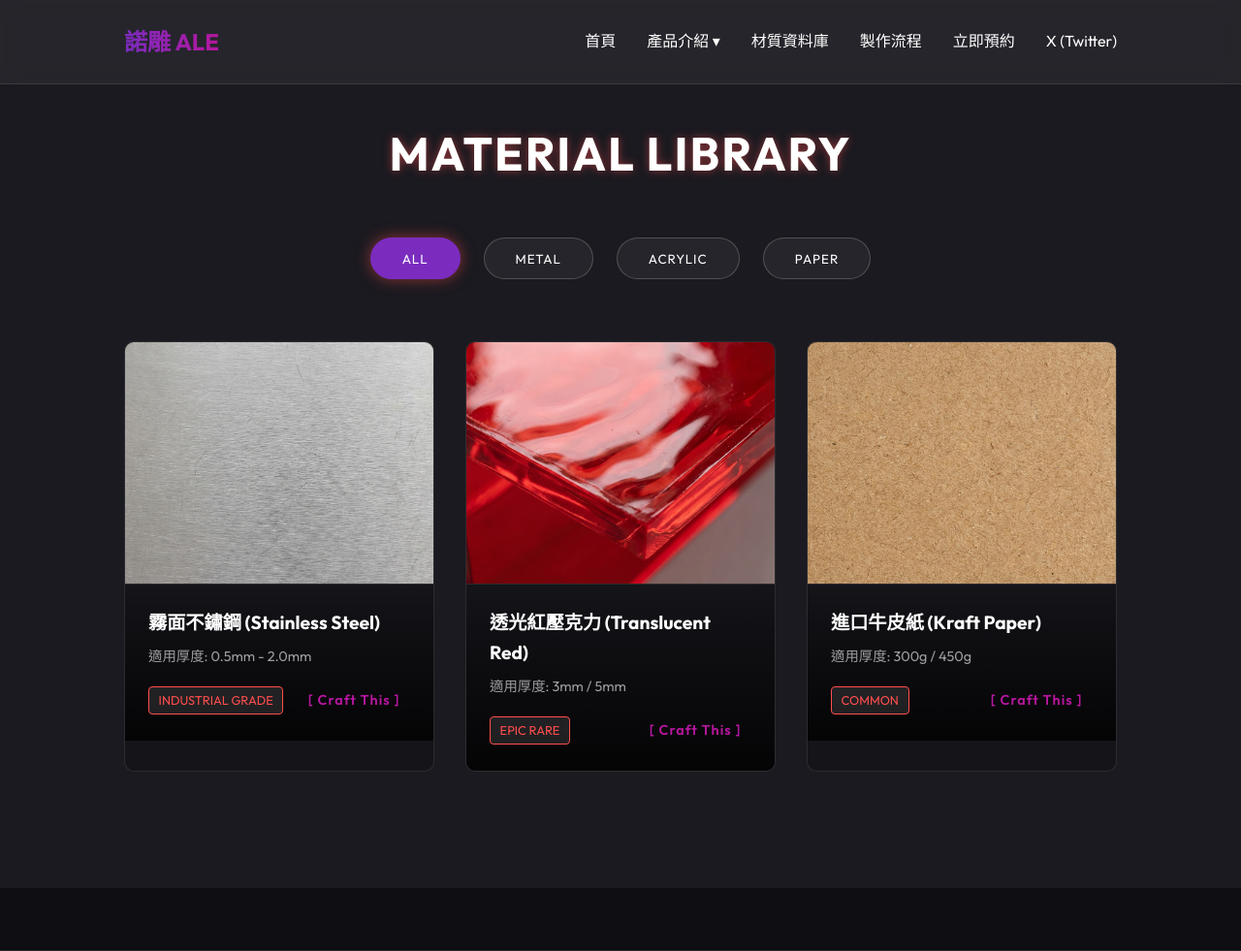
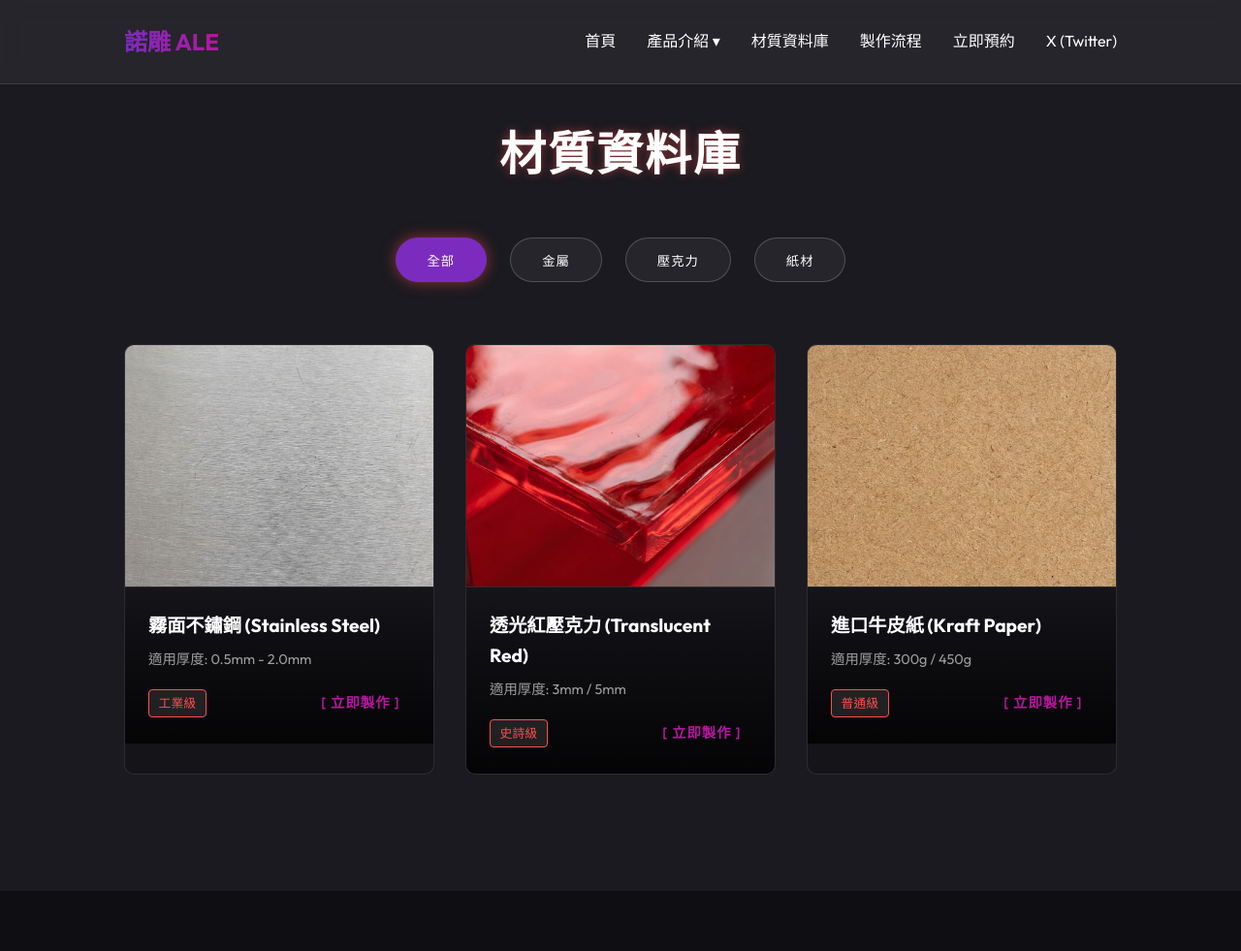
Before and after one commit to Arnoldtw1124/lazer, a Flask app: page /materials in a window 1280 px wide. Shown: the top 981 px of the page at 97% size. Run offline with Flask 3, Linux system fonts and the light colour scheme.

Commit message:
Translate English-only UI text to Chinese

```diff
--- a/templates/faq.html
+++ b/templates/faq.html
@@ -13,7 +13,7 @@
         letter-spacing: 2px;
         position: relative;
     ">
-        Common Questions
+        常見問題
         <span style="
             display: block;
             font-size: 1rem;
@@ -141,7 +141,7 @@
             </a>
 
             <div style="text-align: center;">
-                <p style="margin-bottom: 0.5rem; font-size: 0.8rem; color: rgba(255,255,255,0.5);">SCAN ME</p>
+                <p style="margin-bottom: 0.5rem; font-size: 0.8rem; color: rgba(255,255,255,0.5);">掃描加入</p>
                 <img src="{{ url_for('static', filename='images/faq_qr.png') }}" alt="QR Code" style="
                     width: 100px;
                     height: 100px;
--- a/templates/materials.html
+++ b/templates/materials.html
@@ -12,14 +12,14 @@
         text-transform: uppercase;
         letter-spacing: 2px;
         text-shadow: 0 0 10px rgba(255, 77, 77, 0.5);
-    ">Material Library</h1>
+    ">材質資料庫</h1>
 
     <!-- Filters -->
     <div style="display: flex; justify-content: center; gap: 1.5rem; margin-bottom: 4rem;">
-        <button onclick="filterMaterials('all')" class="filter-btn active">All</button>
-        <button onclick="filterMaterials('metal')" class="filter-btn">Metal</button>
-        <button onclick="filterMaterials('acrylic')" class="filter-btn">Acrylic</button>
-        <button onclick="filterMaterials('paper')" class="filter-btn">Paper</button>
+        <button onclick="filterMaterials('all')" class="filter-btn active">全部</button>
+        <button onclick="filterMaterials('metal')" class="filter-btn">金屬</button>
+        <button onclick="filterMaterials('acrylic')" class="filter-btn">壓克力</button>
+        <button onclick="filterMaterials('paper')" class="filter-btn">紙材</button>
     </div>
 
     <!-- Grid -->
@@ -37,8 +37,8 @@
                 <h3>霧面不鏽鋼 (Stainless Steel)</h3>
                 <p>適用厚度: 0.5mm - 2.0mm</p>
                 <div style="display: flex; justify-content: space-between; align-items: center;">
-                    <span class="rarity">Industrial Grade</span>
-                    <a href="{{ url_for('booking') }}?material=metal" class="craft-btn">[ Craft This ]</a>
+                    <span class="rarity">工業級</span>
+                    <a href="{{ url_for('booking') }}?material=metal" class="craft-btn">[ 立即製作 ]</a>
                 </div>
             </div>
         </div>
@@ -56,8 +56,8 @@
                 <h3>透光紅壓克力 (Translucent Red)</h3>
                 <p>適用厚度: 3mm / 5mm</p>
                 <div style="display: flex; justify-content: space-between; align-items: center;">
-                    <span class="rarity">Epic Rare</span>
-                    <a href="{{ url_for('booking') }}?material=acrylic" class="craft-btn">[ Craft This ]</a>
+                    <span class="rarity">史詩級</span>
+                    <a href="{{ url_for('booking') }}?material=acrylic" class="craft-btn">[ 立即製作 ]</a>
                 </div>
             </div>
         </div>
@@ -75,8 +75,8 @@
                 <h3>進口牛皮紙 (Kraft Paper)</h3>
                 <p>適用厚度: 300g / 450g</p>
                 <div style="display: flex; justify-content: space-between; align-items: center;">
-                    <span class="rarity">Common</span>
-                    <a href="{{ url_for('booking') }}?material=paper" class="craft-btn">[ Craft This ]</a>
+                    <span class="rarity">普通級</span>
+                    <a href="{{ url_for('booking') }}?material=paper" class="craft-btn">[ 立即製作 ]</a>
                 </div>
             </div>
         </div>
@@ -228,7 +228,7 @@
         // Update Buttons
         document.querySelectorAll('.filter-btn').forEach(btn => {
             btn.classList.remove('active');
-            if (btn.innerText.toLowerCase() === category || (category === 'all' && btn.innerText === 'All')) {
+            if (btn.innerText.toLowerCase() === category || (category === 'all' && btn.innerText === '全部')) {
                 btn.classList.add('active');
             }
         });
```
